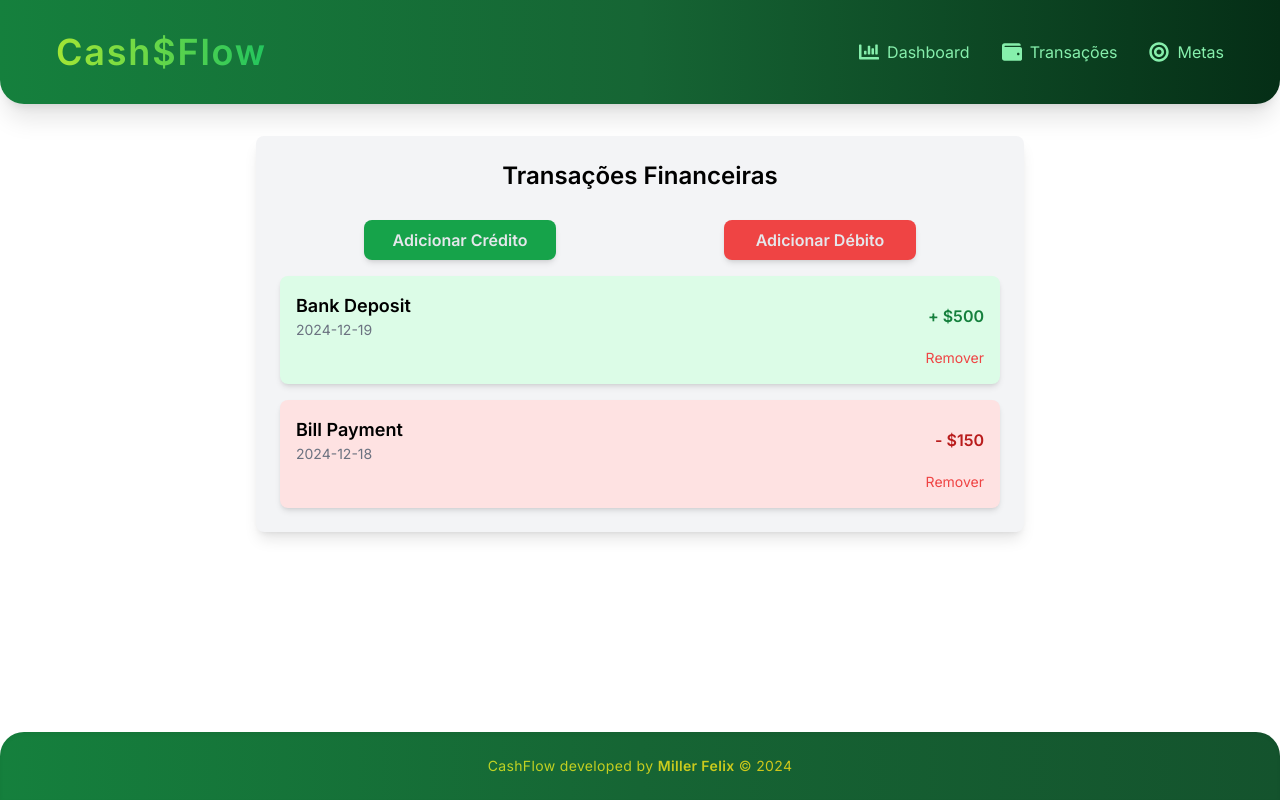
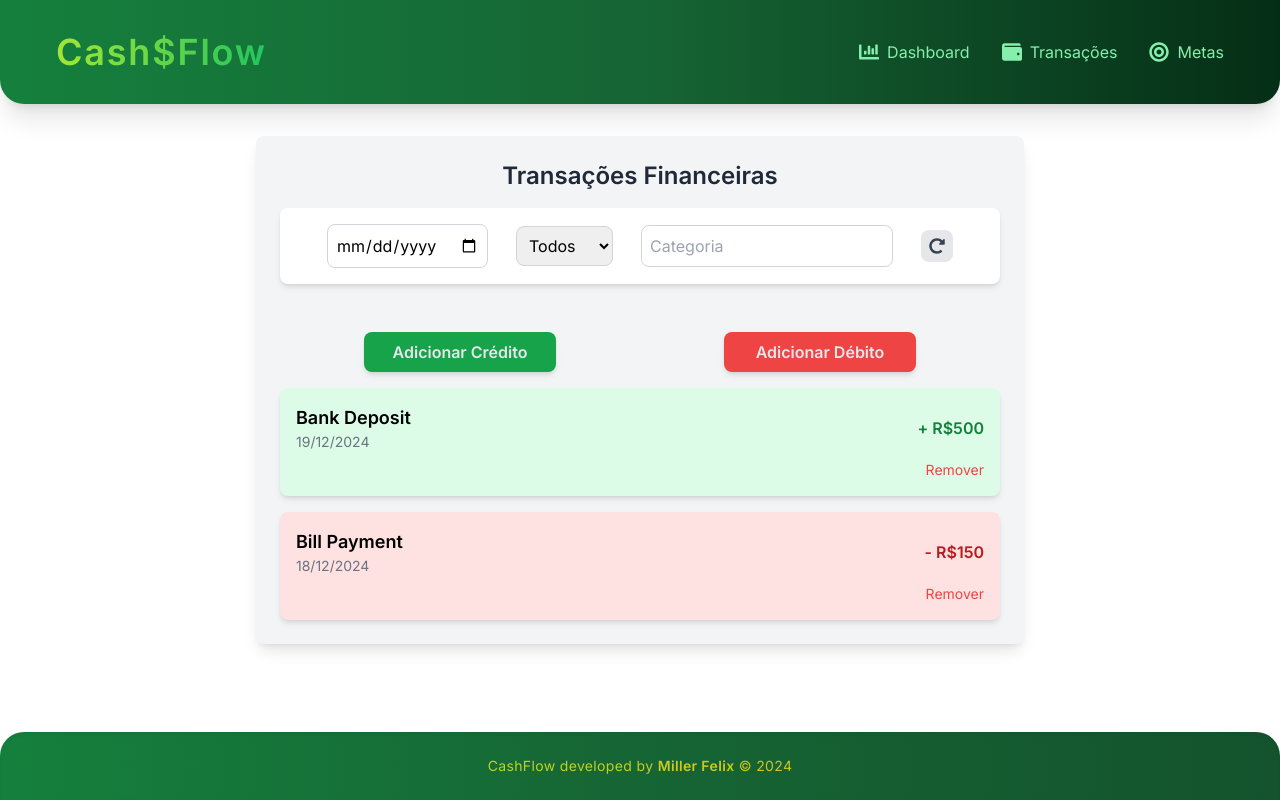
Before and after one commit to MillerFelix/cashflow-app, a React (Vite) app: page /transactions in a window 1280 px wide. Built offline with nearby package versions, Linux system fonts and the light colour scheme.

Commit message:
Developing filters

```diff
--- a/src/components/TransactionItem.jsx
+++ b/src/components/TransactionItem.jsx
@@ -1,6 +1,4 @@
 /* eslint-disable react/prop-types */
-// Remover transação
-
 function TransactionItem({ transactions, onTransaction }) {
   function removeTransaction(id) {
     onTransaction(transactions.filter((transaction) => transaction.id !== id));
@@ -20,7 +18,9 @@ function TransactionItem({ transactions, onTransaction }) {
               <h3 className="font-semibold text-lg">
                 {transaction.description}
               </h3>
-              <p className="text-sm text-gray-500">{transaction.date}</p>
+              <p className="text-sm text-gray-500">
+                {new Date(transaction.date).toLocaleDateString("pt-BR")}
+              </p>
             </div>
             <div>
               <p
@@ -30,7 +30,7 @@ function TransactionItem({ transactions, onTransaction }) {
                     : "text-red-700"
                 }`}
               >
-                {transaction.type === "credit" ? "+" : "-"} $
+                {transaction.type === "credit" ? "+" : "-"} R$
                 {transaction.amount}
               </p>
             </div>
--- a/src/pages/Transactions.jsx
+++ b/src/pages/Transactions.jsx
@@ -1,4 +1,5 @@
 import { useState } from "react";
+import { FaRedoAlt } from "react-icons/fa";
 import Button from "../components/Button";
 import TransactionItem from "../components/TransactionItem";
 import TransactionModal from "../components/TransactionModal";
@@ -11,6 +12,7 @@ function Transactions() {
       description: "Bank Deposit",
       amount: 500,
       date: "2024-12-19",
+      category: "Salary",
     },
     {
       id: 2,
@@ -18,11 +20,17 @@ function Transactions() {
       description: "Bill Payment",
       amount: 150,
       date: "2024-12-18",
+      category: "Utilities",
     },
   ]);
 
   const [isModalOpen, setIsModalOpen] = useState(false);
   const [modalType, setModalType] = useState("credit");
+  const [filters, setFilters] = useState({
+    date: "",
+    type: "",
+    category: "",
+  });
 
   function addTransaction(type, description, amount, date, category) {
     const newTransaction = {
@@ -36,12 +44,70 @@ function Transactions() {
     setTransactions([...transactions, newTransaction]);
   }
 
+  function handleFilterChange(e) {
+    const { name, value } = e.target;
+    setFilters({ ...filters, [name]: value });
+  }
+
+  function clearFilters() {
+    setFilters({ date: "", type: "", category: "" });
+  }
+
+  const filteredTransactions = transactions.filter((transaction) => {
+    return (
+      (!filters.date || transaction.date === filters.date) &&
+      (!filters.type || transaction.type === filters.type) &&
+      (!filters.category ||
+        transaction.category
+          .toLowerCase()
+          .includes(filters.category.toLowerCase()))
+    );
+  });
+
   return (
     <div className="m-8 p-6 bg-gray-100 rounded-lg shadow-lg w-full max-w-3xl mx-auto">
-      <h2 className="text-2xl font-semibold text-center mb-1">
+      <h2 className="text-gray-800 text-2xl font-semibold text-center mb-4">
         Transações Financeiras
       </h2>
 
+      {/* Filtros */}
+      <div className="mb-6 p-4 bg-white rounded-lg shadow-md">
+        <div className="flex flex-wrap gap-7 items-center justify-center">
+          <input
+            type="date"
+            name="date"
+            value={filters.date}
+            onChange={handleFilterChange}
+            className="p-2 border border-gray-300 rounded-lg focus:outline-none focus:ring-2 focus:ring-green-800"
+          />
+          <select
+            name="type"
+            value={filters.type}
+            onChange={handleFilterChange}
+            className="p-2 border border-gray-300 rounded-lg focus:outline-none focus:ring-2 focus:ring-green-800"
+          >
+            <option value="">Todos</option>
+            <option value="credit">Entrada</option>
+            <option value="debit">Saída</option>
+          </select>
+          <input
+            type="text"
+            name="category"
+            placeholder="Categoria"
+            value={filters.category}
+            onChange={handleFilterChange}
+            className="p-2 border border-gray-300 rounded-lg focus:outline-none focus:ring-2 focus:ring-green-800"
+          />
+          <button
+            onClick={clearFilters}
+            className="p-2 bg-gray-200 text-gray-700 rounded-lg hover:bg-gray-300 transition"
+          >
+            <FaRedoAlt />
+          </button>
+        </div>
+      </div>
+
+      {/* Botões de Adição */}
       <div className="flex justify-between mb-4">
         <Button
           onClick={() => {
@@ -67,8 +133,9 @@ function Transactions() {
         </Button>
       </div>
 
+      {/* Lista de Transações */}
       <TransactionItem
-        transactions={transactions}
+        transactions={filteredTransactions}
         onTransaction={setTransactions}
       />
 
```
